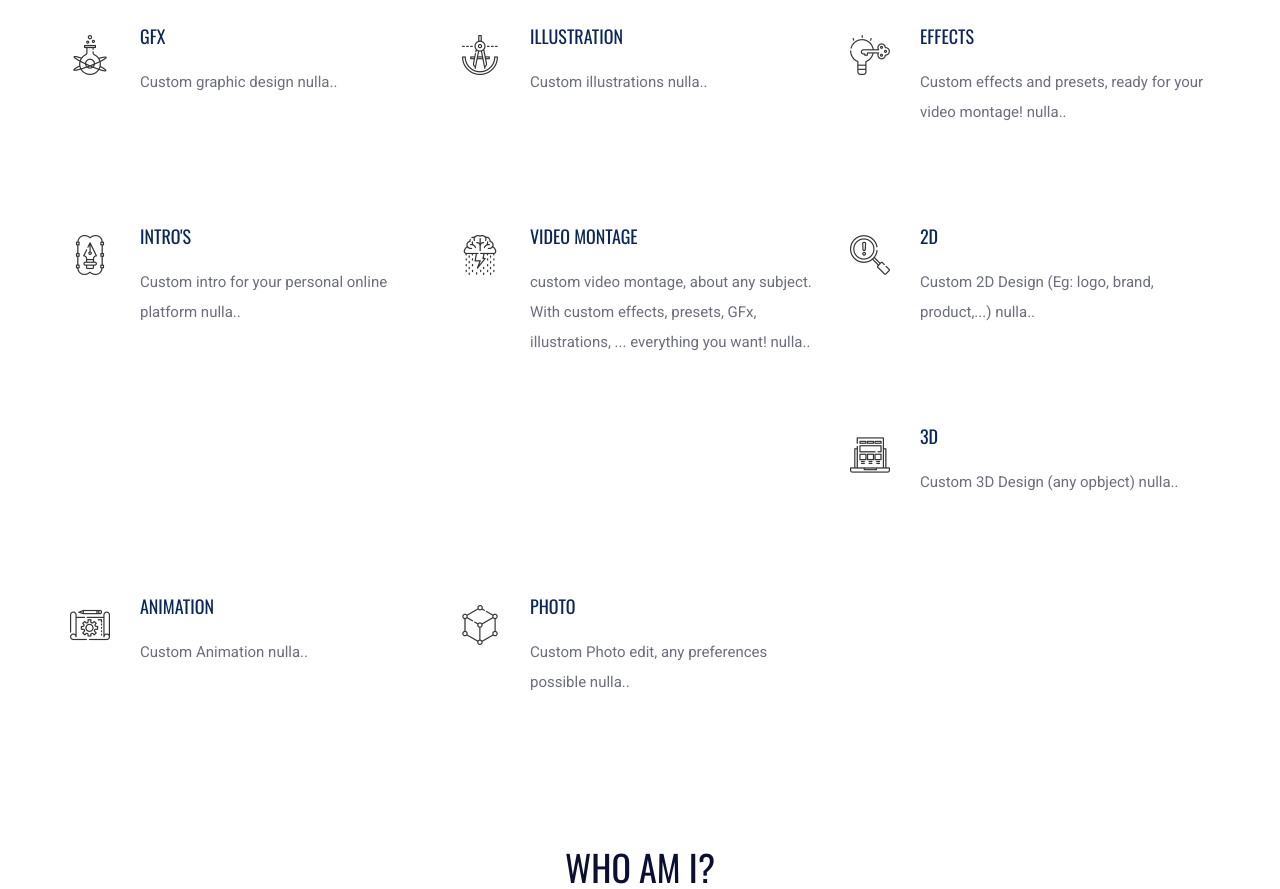
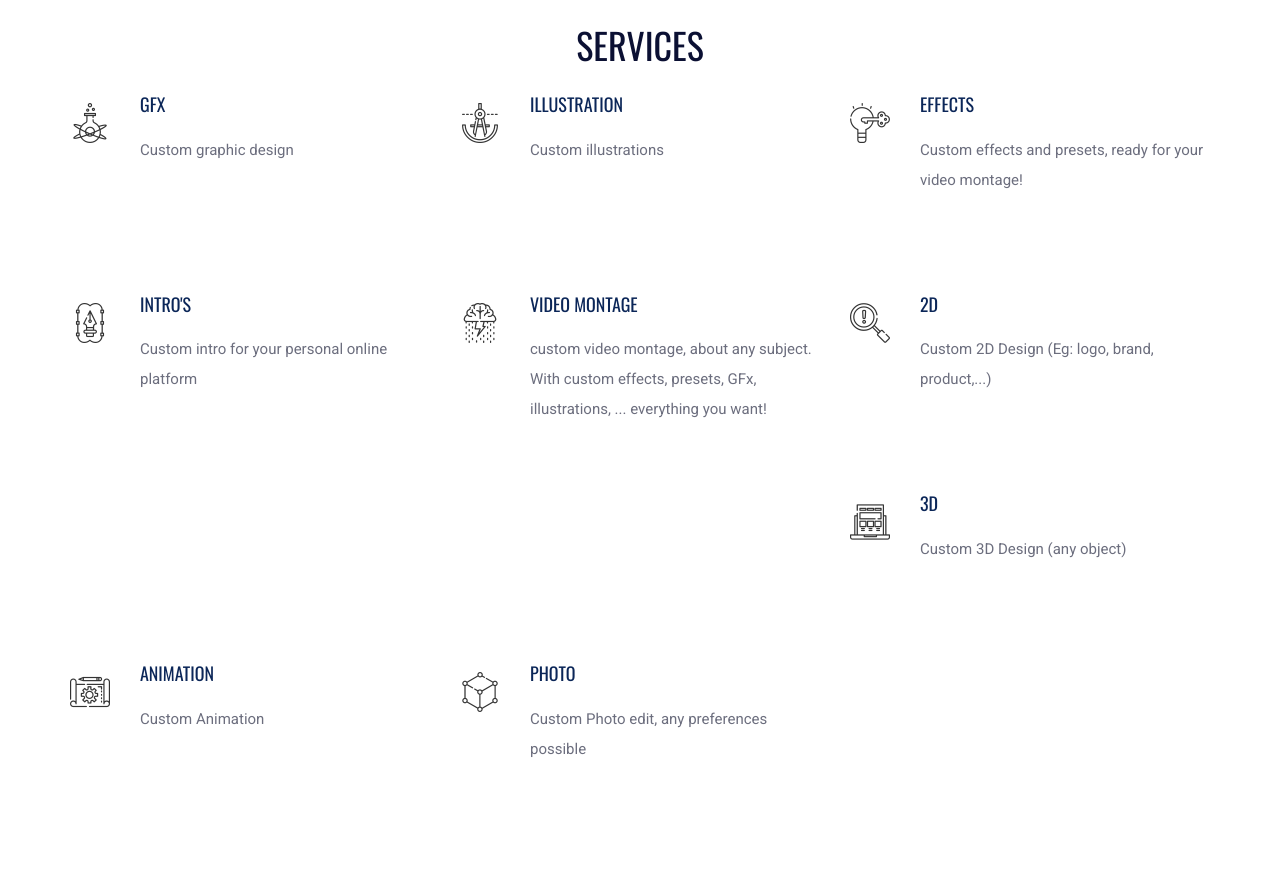
Before and after one commit to yourfreelance-editor/web, a plain HTML site: page index.html in a window 1280 px wide. Shown: the part 1326-2215 px from the top of the page. Drawn offline with nearby package versions, Linux system fonts and the light colour scheme.

Commit message:
fix services

```diff
--- a/index.html
+++ b/index.html
@@ -179,7 +179,7 @@
 					<div class="col-md-4 col-sm-6">
 						<div class="service intro-video">
 							<div class="service-text">
-								<img src="img/belgium-2.jpg">
+								<img src="img/panda-3.jpg">
 								<a href="https://www.youtube.com/watch?v=GAZuPDi6Lcw" class="video-popup">
 									<i class="fa fa-play"></i>
 								</a>
@@ -209,8 +209,7 @@
 						</div>
 						<div class="service-text">
 							<h2>GFX</h2>
-							<p>Custom graphic design
-								nulla..</p>
+							<p>Custom graphic design</p>
 						</div>
 					</div>
 				</div>
@@ -222,8 +221,7 @@
 						</div>
 						<div class="service-text">
 							<h2>Illustration</h2>
-							<p>Custom illustrations
-								nulla..</p>
+							<p>Custom illustrations</p>
 						</div>
 					</div>
 				</div>
@@ -235,8 +233,7 @@
 						</div>
 						<div class="service-text">
 							<h2>Effects</h2>
-							<p>Custom effects and presets, ready for your video montage!
-								nulla..</p>
+							<p>Custom effects and presets, ready for your video montage!</p>
 						</div>
 					</div>
 				</div>
@@ -248,8 +245,7 @@
 						</div>
 						<div class="service-text">
 							<h2>Intro's</h2>
-							<p>Custom intro for your personal online platform
-								nulla..</p>
+							<p>Custom intro for your personal online platform</p>
 						</div>
 					</div>
 				</div>
@@ -261,8 +257,7 @@
 						</div>
 						<div class="service-text">
 							<h2>Video Montage</h2>
-							<p>custom video montage, about any subject. With custom effects, presets, GFx, illustrations, ... everything you want!
-								nulla..</p>
+							<p>custom video montage, about any subject. With custom effects, presets, GFx, illustrations, ... everything you want!</p>
 						</div>
 					</div>
 				</div>
@@ -274,8 +269,7 @@
 						</div>
 						<div class="service-text">
 							<h2>2D</h2>
-							<p>Custom 2D Design (Eg: logo, brand, product,...)
-								nulla..</p>
+							<p>Custom 2D Design (Eg: logo, brand, product,...)</p>
 						</div>
 					</div>
 				</div>
@@ -287,8 +281,7 @@
 						</div>
 						<div class="service-text">
 							<h2>3D</h2>
-							<p>Custom 3D Design (any opbject)
-								nulla..</p>
+							<p>Custom 3D Design (any object)</p>
 						</div>
 					</div>
 				</div>
@@ -300,8 +293,7 @@
 						</div>
 						<div class="service-text">
 							<h2>Animation</h2>
-							<p>Custom Animation
-								nulla..</p>
+							<p>Custom Animation</p>
 						</div>
 					</div>
 				</div>
@@ -313,8 +305,7 @@
 						</div>
 						<div class="service-text">
 							<h2>Photo</h2>
-							<p>Custom Photo edit, any preferences possible
-								nulla..</p>
+							<p>Custom Photo edit, any preferences possible</p>
 						</div>
 					</div>
 				</div>
```
